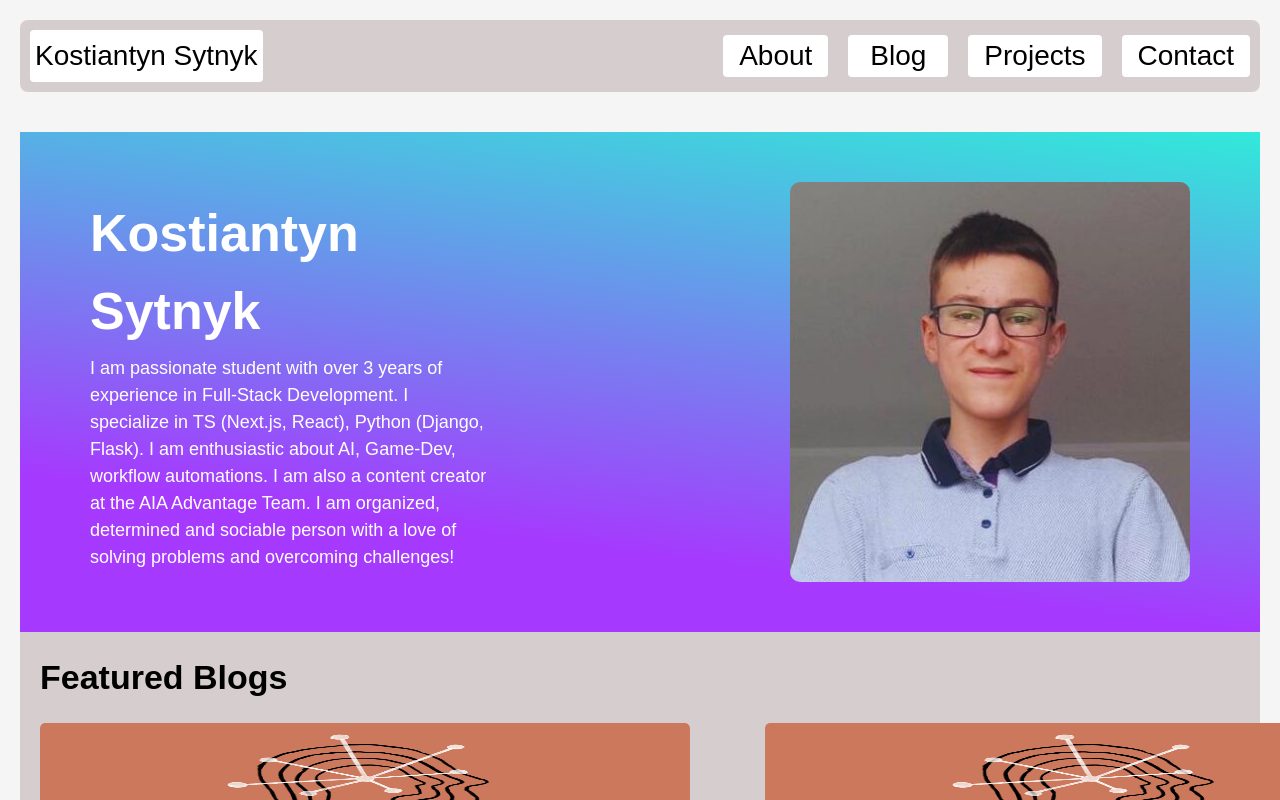
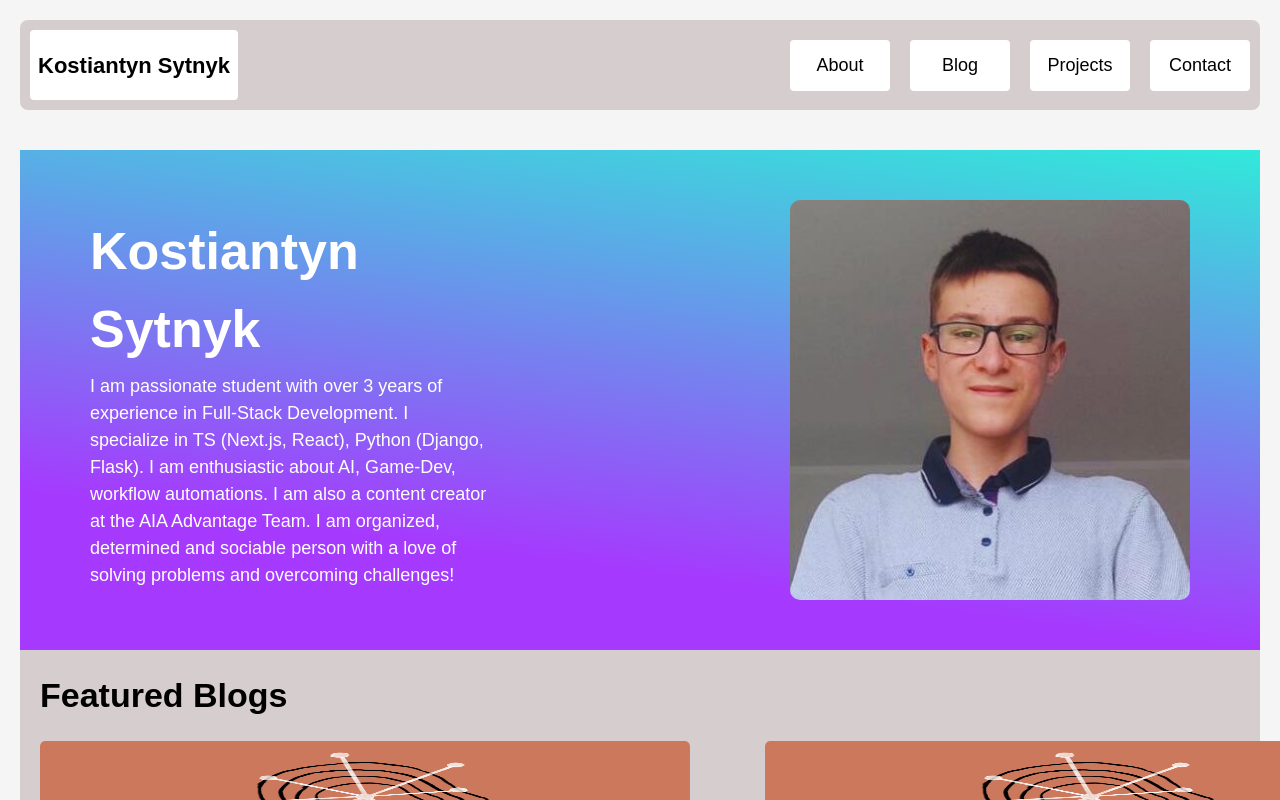
Before and after one commit to Kumala3/Personal-website, a Next.js app in the folder personal-website/: page / in a window 1280 px wide. Shown: the top 800 px of the page. Built offline with nearby package versions, Linux system fonts and the light colour scheme; a web font is replaced by a local one.

Commit message:
Small improvement to global styles

```diff
--- a/personal-website/package.json
+++ b/personal-website/package.json
@@ -3,7 +3,7 @@
   "version": "0.1.0",
   "private": true,
   "scripts": {
-    "dev": "next dev --turbopack",
+    "dev": "next dev --turbopack -H 0.0.0.0 -p 3004",
     "build": "next build",
     "start": "next start",
     "lint": "next lint"
--- a/personal-website/src/app/globals.css
+++ b/personal-website/src/app/globals.css
@@ -3,31 +3,57 @@
 @tailwind utilities;
 
 :root {
+  /* Colors and base properties */
   --background-color-base: #F5F5F5;
   --foreground: #000000;
   --background-main-ui-elem-color: #d6cece;
   --font-family-base: var(--font-tomorrow);
-  --transition-duration-base: 100;
+  --transition-duration-base: 200ms;
   --primary-color: #009B9E;
-  --font-size-h1: 52px;
-  --font-size-h2: 46px;
-  --font-size-h3: 40px;
-  --font-size-h4: 34px;
-  --font-size-h5: 28px;
-  --font-size-h6: 22px;
-  --font-size-body-1: 18px;
-  --font-size-body-2: 16px;
-  --font-size-body-3: 14px;
+
+  /* Base font size (in px) */
+  --font-base-value: 16;
+  --font-base: calc(var(--font-base-value) * 1px);
+
+  /* Font sizes (in em) */
+  --font-size-h1-em: calc(var(--font-size-h1-value) / var(--font-base-value) * 1em);
+
+  /* Font sizes (numeric values without units) */
+  --font-size-h1-value: 52;
+  --font-size-h2-value: 46;
+  --font-size-h3-value: 40;
+  --font-size-h4-value: 34;
+  --font-size-h5-value: 28;
+  --font-size-h6-value: 22;
+  --font-size-body-1-value: 18;
+  --font-size-body-2-value: 16;
+  --font-size-body-3-value: 14;
+
+  --font-size-h1: calc(var(--font-size-h1-value) * 1px);
+  --font-size-h2: calc(var(--font-size-h2-value) * 1px);
+  --font-size-h3: calc(var(--font-size-h3-value) * 1px);
+  --font-size-h4: calc(var(--font-size-h4-value) * 1px);
+  --font-size-h5: calc(var(--font-size-h5-value) * 1px);
+  --font-size-h6: calc(var(--font-size-h6-value) * 1px);
+  --font-size-body-1: calc(var(--font-size-body-1-value) * 1px);
+
+  /* Font weights */
   --font-weight-light: 300;
   --font-weight-reg: 400;
   --font-weight-med: 500;
   --font-weight-semi-bold: 600;
   --font-weight-bold: 700;
-  --custom--spacing--4: 4px;
-  --custom--spacing--8: calc(var(--custom--spacing--4) * 2);
+
+  /* Spacing */
+  --custom-spacing-4: 4px;
+  --custom-spacing-8: calc(var(--custom--spacing--4) * 2);
+
+  /* Border radius */
   --border-radius-sm: 4px;
   --border-radius-md: 8px;
   --border-radius-lg: 12px;
+
+  /* Shadows */
   --shadow-primary-button: 0px 4px 20px rgba(0, 0, 0, 0.25);
 }
 
@@ -43,6 +69,7 @@ body {
   color: var(--foreground);
   background-color: var(--background-color-base);
   font-family: var(--font-tomorrow);
+  font-size: var(--font-base);
 }
 .rootContainer {
   padding: 20px;
--- a/personal-website/src/styles/header.module.css
+++ b/personal-website/src/styles/header.module.css
@@ -2,15 +2,13 @@
   min-width: 100px;
   width: fit-content;
   background-color: #fff;
-  height: 100%;
-  padding-left: 16px;
-  padding-right: 16px;
+  padding: 12px;
   display: flex;
   align-items: center;
   justify-content: center;
-  font-size: var(--font-size-h5);
+  font-size: var(--font-size-body-1);
   border-radius: var(--border-radius-sm);
-  font-weight: var(--font-weight-reg);
+  font-weight: var(--font-weight-med);
 }
 .navElement:hover {
   color: var(--primary-color);
@@ -28,10 +26,10 @@
   position: relative;
   background-color: #fff;
   align-items: center;
-  height: fit-content;
-  font-weight: var(--font-weight-med);
-  font-size: var(--font-size-h5);
-  padding: 5px;
+  height: 100%;
+  font-weight: var(--font-weight-semi-bold);
+  font-size: var(--font-size-h6);
+  padding: 8px;
   border-radius: var(--border-radius-sm);
 }
 .navBar {
@@ -43,4 +41,5 @@
   align-items: center;
   background-color: #d6cece;
   min-height: 70px;
+  height: 90px;
 }
```
